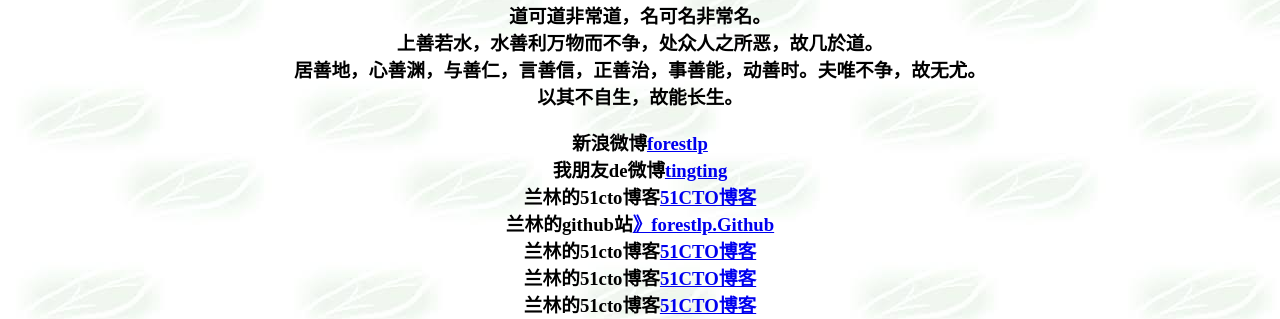
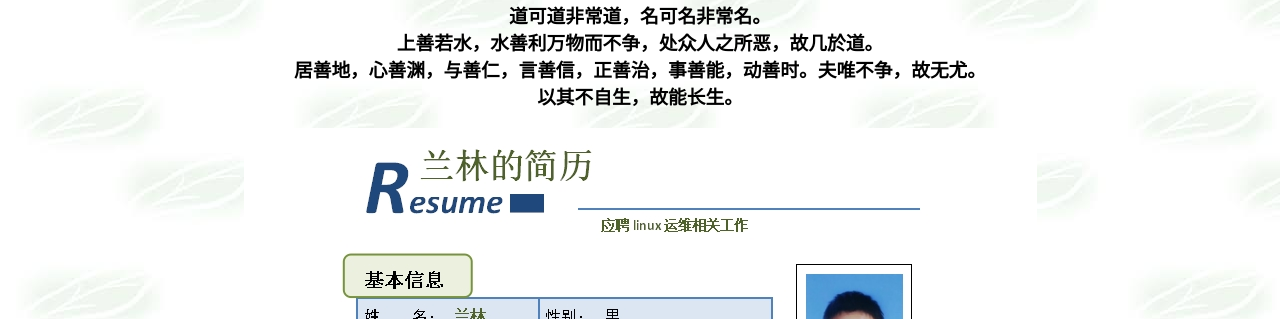
Before and after one commit to forestlp/git_second, a plain HTML site: page index.html in a window 1280 px wide. Shown: the part 116-435 px from the top of the page. Drawn offline with Linux system fonts and the light colour scheme.

Commit message:
add lanlin's resume

```diff
--- a/index.html
+++ b/index.html
@@ -14,12 +14,12 @@
   居善地，心善渊，与善仁，言善信，正善治，事善能，动善时。夫唯不争，故无尤。<br>
   以其不自生，故能长生。<br>
 </h3>
-
+<img src="./picture/兰林的简历.jpg" alt="兰林的简历" width=“793” height=“943”>
 <h3>
 	新浪微博<a href="http://weibo.com/3909787025/profile?is_all=1" target=_blank>forestlp</a><br>
 	我朋友de微博<a href="http://weibo.com/u/5116858666?is_all=1" target=_blank>tingting</a><br>
 	兰林的51cto博客<a href="http://blog.51cto.com/blog.php?uid=11460225&jump=1" target=_blank>51CTO博客</a><br>
-	兰林的github站<a href="https://github.com/forestlp" target=_blank>》forestlp.Github</a><br>
+	兰林的github站<a href="https://github.com/forestlp" target=_blank>forestlp.Github</a><br>
 	兰林的51cto博客<a href="http://blog.51cto.com/blog.php?uid=11460225&jump=1" target=_blank>51CTO博客</a><br>
 	兰林的51cto博客<a href="http://blog.51cto.com/blog.php?uid=11460225&jump=1" target=_blank>51CTO博客</a><br>
 	兰林的51cto博客<a href="http://blog.51cto.com/blog.php?uid=11460225&jump=1" target=_blank>51CTO博客</a><br>
```
Also changed, not shown: picture/兰林的简历.jpg (added).
